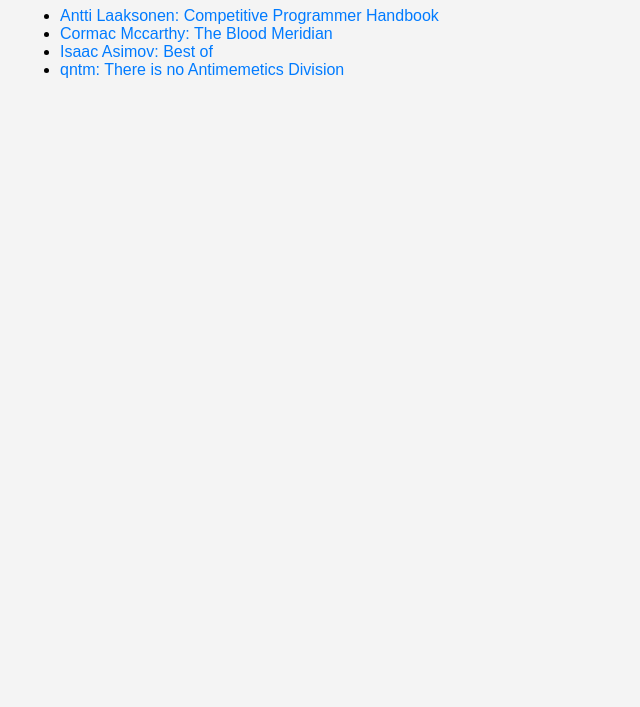
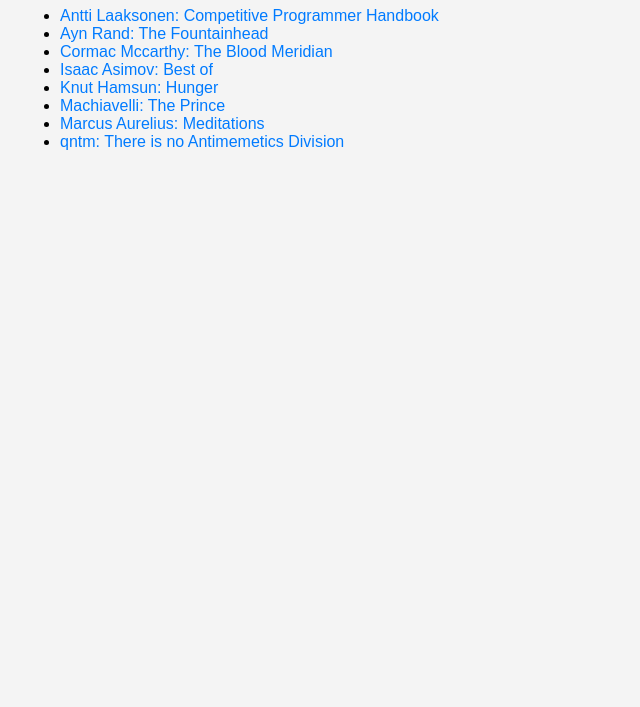
Before and after one commit to saintandy/tarniceru.com, a website: page public/books/index.html in a window 1280 px wide. Shown: the part 93-800 px from the top of the page, without its empty margins (0-640 px from the left). Drawn offline with Linux system fonts and the light colour scheme.

Commit message:
Added more

```diff
--- a/public/books/index.html
+++ b/public/books/index.html
@@ -30,8 +30,12 @@
   <h1>Collection</h1>
   <ul>
     <li><a href="Antti-Laaksonen_Competitive-Programmer-Handbook.pdf">Antti Laaksonen: Competitive Programmer Handbook</a></li>
+    <li><a href="Ayn-Rand_The-Fountainhead.pdf">Ayn Rand: The Fountainhead</a></li>
     <li><a href="Cormac-Mccarthy_The-Blood-Meridian.pdf">Cormac Mccarthy: The Blood Meridian</a></li>
     <li><a href="Isaac-Asimov_Best-of.pdf">Isaac Asimov: Best of</a></li>
+    <li><a href="Knut-Hamsun_Hunger.pdf">Knut Hamsun: Hunger</a></li>
+    <li><a href="Machiavelli_The-Prince.pdf">Machiavelli: The Prince</a></li>
+    <li><a href="Marcus-Aurelius_Meditations.pdf">Marcus Aurelius: Meditations</a></li>
     <li><a href="qntm_There-is-no-Antimemetics-Division.pdf">qntm: There is no Antimemetics Division</a></li>
   </ul>
 </body>
```
Also changed, not shown: 5 other files.
